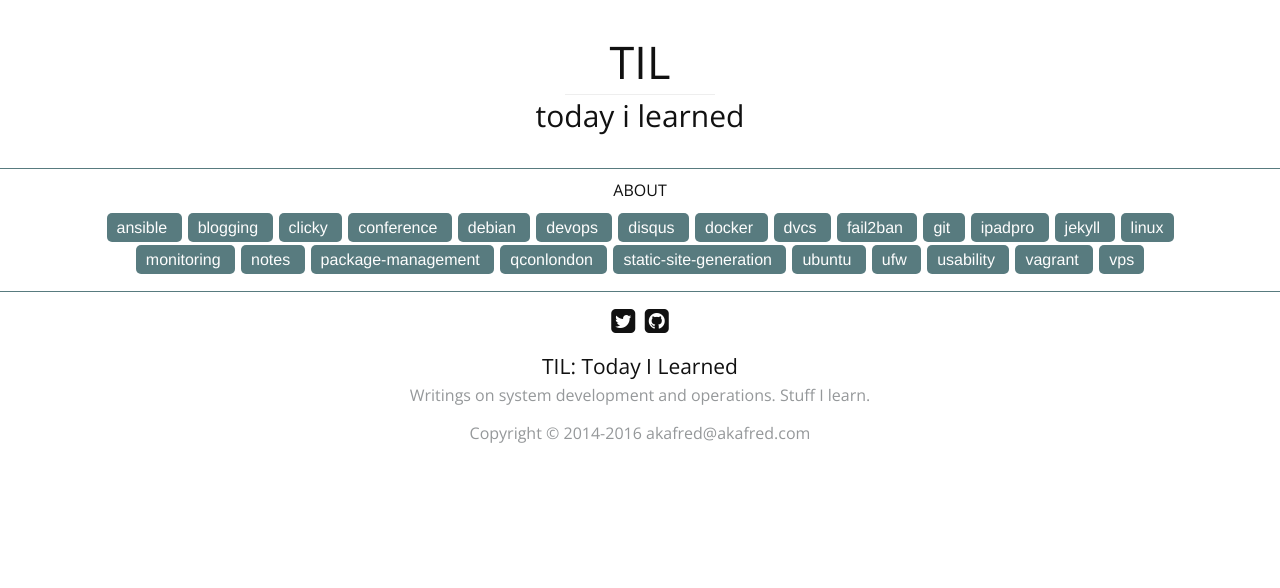
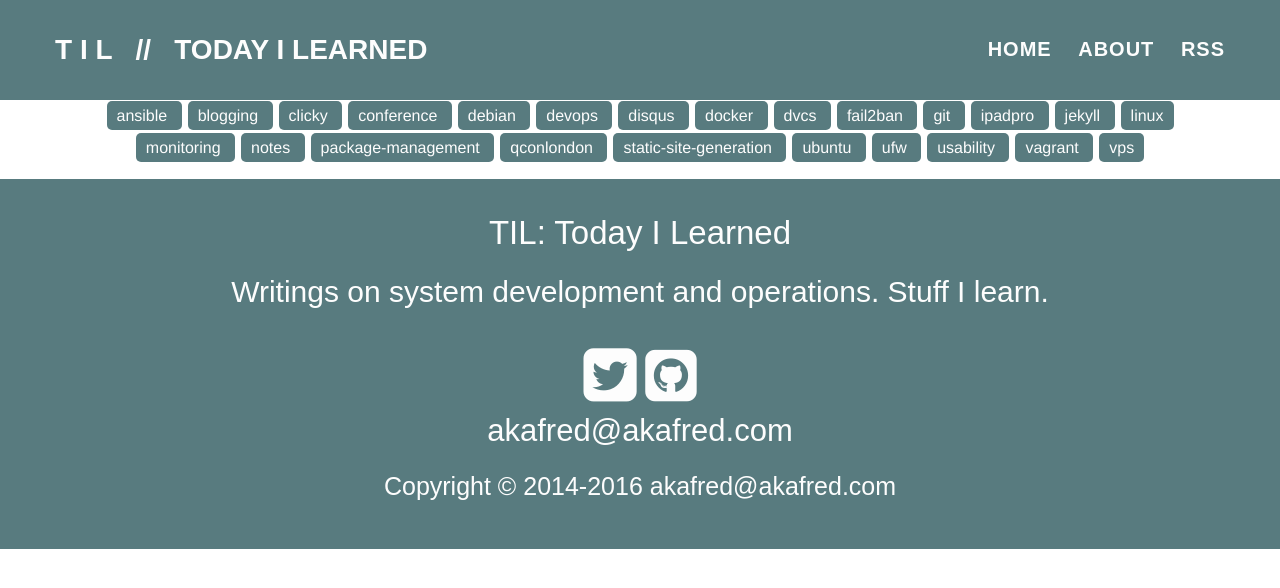
Before and after one commit to camillesalvador/akafred.github.io, a Jekyll site: the page built from tag.html, in a window 1280 px wide. Shown: the top 588 px of the page. Built offline with Jekyll 4.4.1, drawn with Linux system fonts in a browser that asks for light colours; some web fonts are replaced; comment, search, counter and statistics services are not loaded.

Commit message:
redesigned header and footer

```diff
--- a/_config.yml
+++ b/_config.yml
@@ -1,6 +1,6 @@
 # Site settings
 title: "TIL: Today I Learned"
-initials: "TIL"
+initials: "T I L"
 phrase: "today i learned"
 email: akafred@akafred.com
 description: > # this means to ignore newlines until "baseurl:"
--- a/_includes/footer.html
+++ b/_includes/footer.html
@@ -1,19 +1,22 @@
 <footer class="site-footer">
 
   <div class="wrapper">
+
+    <h2 class="footer-heading">{{ site.title }}</h2>
+    <p class="text">{{ site.description }}</p>
 
     <div class="social-media">
       <a href="https://twitter.com/{{ site.twitter_username }}">
         <i class="fa fa-twitter-square fa-2x"></i>
       </a>
-      <a href="https://github.com/{{ site.github_username }}">
+      <a class="site-email" href="https://github.com/{{ site.github_username }}">
         <i class="fa fa-github-square fa-2x"></i>
       </a>
     </div>
 
-    <h2 class="footer-heading">{{ site.title }}</h2>
-    <p class="text">{{ site.description }}</p>
-    <small><p class="text">Copyright © 2014-2016 {{ site.email }}</p></small>
+    <a href="mailto:{{ site.email }}" target="_top">{{ site.email }}</a>
+
+    <small><p class="copyright">Copyright © 2014-2016 {{ site.email }}</p></small>
   </div>
 
 </footer>
--- a/_includes/header.html
+++ b/_includes/header.html
@@ -1,24 +1,25 @@
 <header class="site-header">
 
-  <div class="wrapper">
-    <div class="site-title">
-      <a class="site-initials" href="{{ site.baseurl }}/">{{ site.initials}}</a>
-      <hr class="header-separator"></hr>
-      <a class="site-phrase" href="{{ site.baseurl }}/">{{ site.phrase }}</a>
+    <div class="wrapper container-fluid">
+      <div class="row">
+        <div class="site-title col-md-6">
+          <a href="{{ site.baseurl }}/">{{ site.initials}} &nbsp; // &nbsp; {{ site.phrase }}</a>
         </div>
 
-    <nav class="site-nav">
+        <nav class="site-nav col-md-6">
           <a href="#" class="menu-icon">
             <i class="fa fa-bars"></i>
           </a>
 
           <div class="trigger">
+              <a href="{{ site.baseurl }}/" >HOME</a>
             {% for item in site.data.settings.menu %}
               <a href="{% if site.baseurl == "/" %}{{ item.url }}{% else %}{{ item.url | prepend: site.baseurl }}{% endif %}">{{ item.name }}</a>
             {% endfor %}
+              <a href="{{ " /feed.xml " | prepend: site.baseurl }}">RSS</a>
           </div>
         </nav>
-
+      </div>
     </div>
 
 </header>
--- a/_sass/_layout.scss
+++ b/_sass/_layout.scss
@@ -1,63 +1,36 @@
 /**
  * Site header
  */
-.site-header, .site-footer {
-  // Positioning context for the mobile navigation icon
-  //position: relative;
+.site-header {
   font-family: $base-font-family;
-  color: $text-color;
   text-decoration: none;
+  padding: $spacing-unit;
+  font-size: 28px;
+  text-transform: uppercase;
+  font-weight: bold;
+  background-color: $green-color;
+  .site-title {
+    color: $background-color;
+  }
+  .trigger {
+    font-size: 20px;
+    float: right;
+    margin-top: 5px;
+    letter-spacing: 1px;
+  }
   a {
     color: $text-color;
+    padding: 0 $spacing-unit/3;
+    color: $background-color;
     &:hover {
-      color: $text-color;
+      color: $grey-color;
       text-decoration: none;
     }
   }
 }
 
-.site-title {
-  text-align: center;
-  border-bottom: 1px solid $green-color;
-  margin-top: $spacing-unit;
-  padding-bottom: $spacing-unit;
-}
-
-.site-initials {
-  font-size: 45px;
-}
-
-.site-phrase {
-  font-size: 30px;
-}
-
-.header-separator {
-  width: 150px;
-  margin: auto;
-}
-
-.trigger {
-  margin: auto;
-  font-size: $base-font-size;
-  text-transform: uppercase;
-  a:hover {
-    color: $brand-color;
-  }
-}
-
-.site-nav {
-  text-align: center;
-  margin-top: $spacing-unit / 3;
-  margin-bottom: $spacing-unit / 3;
-}
-
 .menu-icon {
   display: none;
-}
-
-.pagination {
-  text-align: center;
-  font-size: $base-font-size * 1.2;
 }
 
 /**
@@ -305,20 +278,36 @@
  * Footer
  */
  .site-footer {
-   border-top: 1px solid $green-color;
    text-align: center;
-   padding: $spacing-unit / 2;
-   .social-media a {
-     padding: 0 3px;
+   padding: $spacing-unit;
+   font-family: $base-font-family;
+   color: $background-color;
+   background-color: $green-color;
+   a {
+     color: $background-color;
+     text-decoration: none;
+     font-size: 31px;
+     &:hover {
+       color: $grey-color;
+       text-decoration: none;
+     }
    }
    .footer-heading {
-     padding-top: $spacing-unit / 2;
-     margin-bottom: $spacing-unit / 10;
+     font-size: 33px;
    }
-   .text {
-     color: $grey-color;
-     font-size: $base-font-size;
+   .text, .site-email {
+     font-size: 30px;
+     margin-bottom: $spacing-unit;
    }
+   .copyright {
+     font-size: 25px;
+     margin-top: $spacing-unit / 2;
+   }
+ }
+
+ .pagination {
+   text-align: center;
+   font-size: $base-font-size * 1.2;
  }
 
  @include media-query($on-palm) {
--- a/css/main.scss
+++ b/css/main.scss
@@ -3,10 +3,10 @@
 ---
 @charset "utf-8";
 
-@import url(https://fonts.googleapis.com/css?family=Open+Sans);
+@import url("https://fonts.googleapis.com/css?family=Muli:400,600,700,800");
 
 // Our variables
-$base-font-family: 'Open Sans', sans-serif;
+$base-font-family: Muli, sans-serif;
 $base-font-size:   16px;
 $small-font-size:  $base-font-size * 0.875;
 $base-line-height: 1.5;
```
Lines whose indentation alone changed are shown as unchanged.
